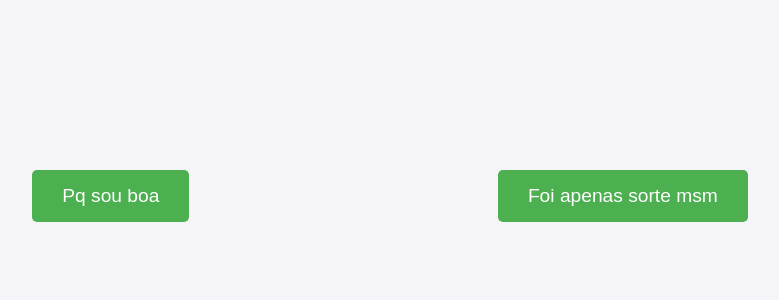
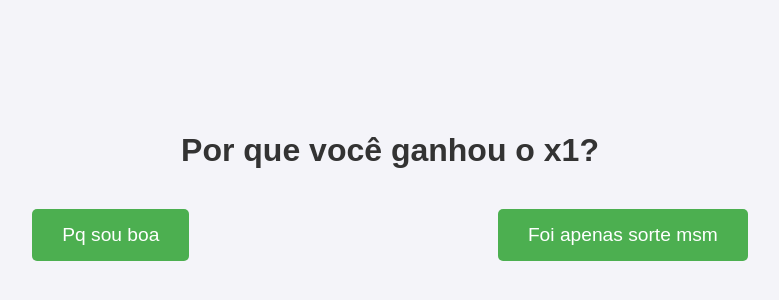
Before and after one commit to Jocaszito/bea, a plain HTML site: page index.html in a window 1280 px wide. Shown: the part 194-494 px from the top of the page, without its empty margins (250-1029 px from the left). Drawn offline with Linux system fonts and the light colour scheme.

Commit message:
Add files via upload

```diff
--- a/index.html
+++ b/index.html
@@ -3,10 +3,11 @@
 <head>
     <meta charset="UTF-8">
     <meta name="viewport" content="width=device-width, initial-scale=1.0">
-    <title>tmj biazinha <3 </title>
+    <title>Página Interativa</title>
     <link rel="stylesheet" href="style.css">
 </head>
 <body>
+    <div class="question">Por que você ganhou o x1?</div>
     <div class="container">
         <button id="btnBoa" class="btn">Pq sou boa</button>
         <button id="btnSorte" class="btn">Foi apenas sorte msm</button>
--- a/style.css
+++ b/style.css
@@ -5,11 +5,18 @@ body {
     margin: 0;
     padding: 0;
     display: flex;
+    flex-direction: column;
+    align-items: center;
     justify-content: center;
-    align-items: center;
     height: 100vh;
-    flex-direction: column;
     text-align: center;
+}
+
+.question {
+    font-size: 2rem;
+    font-weight: bold;
+    color: #333;
+    margin-bottom: 40px;
 }
 
 .container {
```
